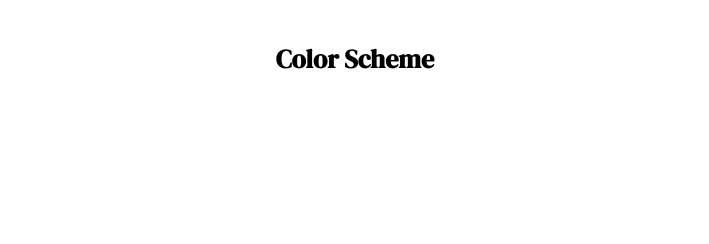
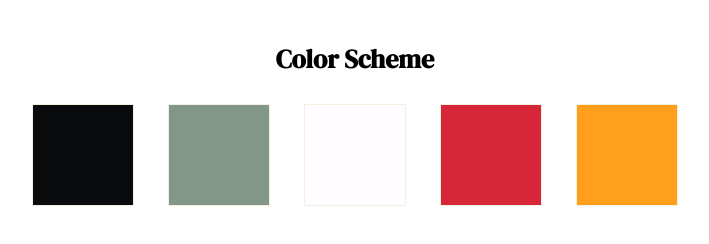
Before and after one commit to nadiabrown/zeearteeststyleguide, a plain HTML site: page index.html in a window 1280 px wide. Shown: the part 76-320 px from the top of the page, without its empty margins (285-994 px from the left). Drawn offline with Linux system fonts and the light colour scheme.

Commit message:
add and style color scheme boxes

```diff
--- a/index.html
+++ b/index.html
@@ -10,8 +10,13 @@
     <body>
         <h1 class="title">ZeeArteest Style Guide</h1>
 
-        <section> <!--Color Scheme-->
+        <section class="color-scheme"> <!--Color Scheme-->
             <h2 class="h2">Color Scheme</h2>
+            <div class="square black"></div>
+            <div class="square green"></div>
+            <div class="square white"></div>
+            <div class="square crimson"></div>
+            <div class="square orange"></div>
         </section>
 
         <section> <!--Fonts-->
--- a/styles.css
+++ b/styles.css
@@ -10,3 +10,39 @@
     text-align: center;
     padding-top: 20px;
 }
+
+.square {
+    height: 100px;
+    width: 100px;
+    margin: 5px 15px;
+    display: inline-block;
+}
+
+.color-scheme {
+    text-align: center;
+}
+
+.square.black {
+    background-color: #090B0C;
+    border: 1px solid #F2F0E0;
+}
+
+.square.green {
+    background-color: #839788;
+    border: 1px solid #F2F0E0;
+}
+
+.square.white {
+    background-color: #FFFCFF;
+    border: 1px solid #F2F0E0;
+}
+
+.square.crimson {
+    background-color: #D72638;
+    border: 1px solid #F2F0E0;
+}
+
+.square.orange {
+    background-color: #FF9F1C;
+    border: 1px solid #F2F0E0;
+}
```
